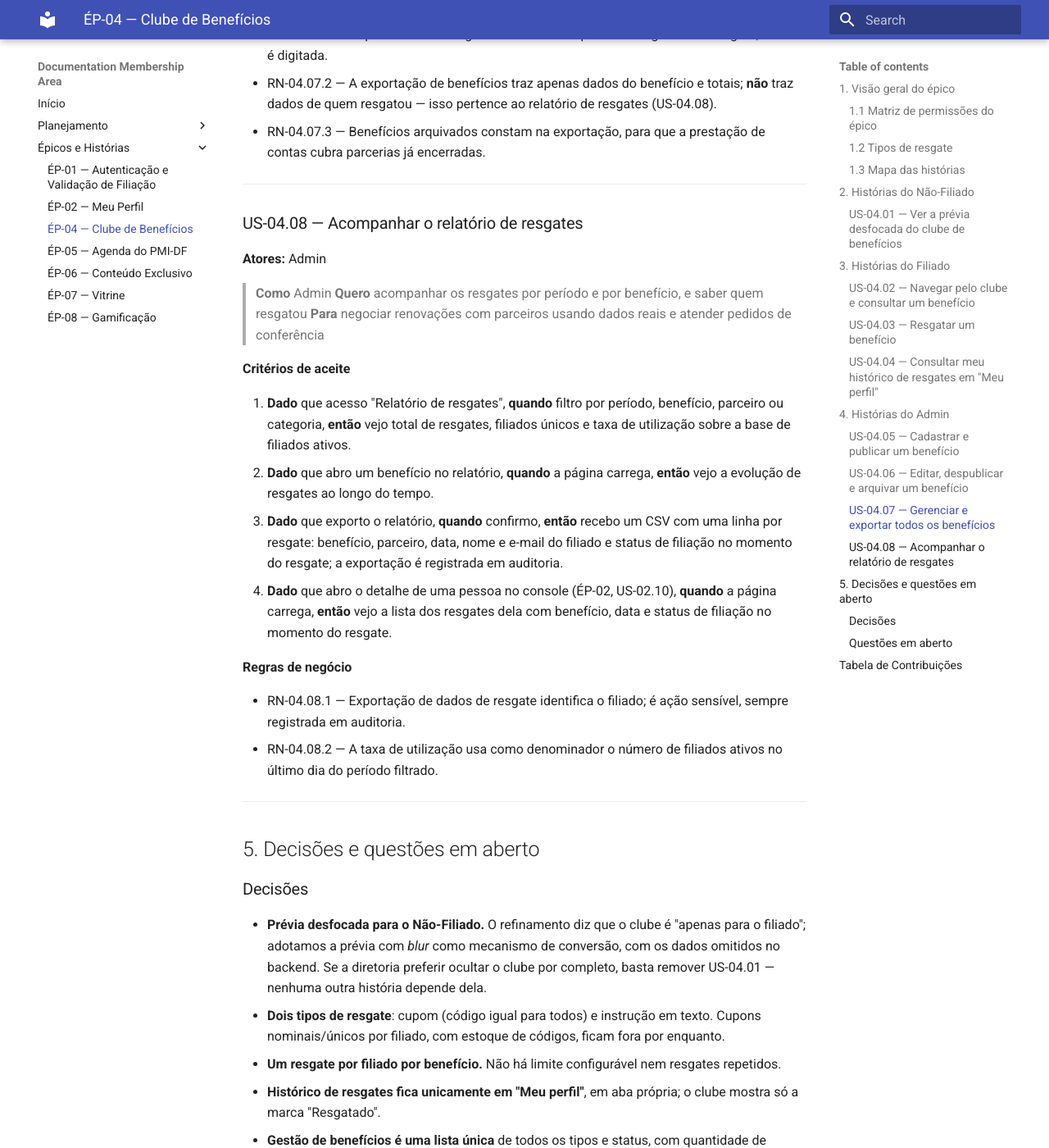
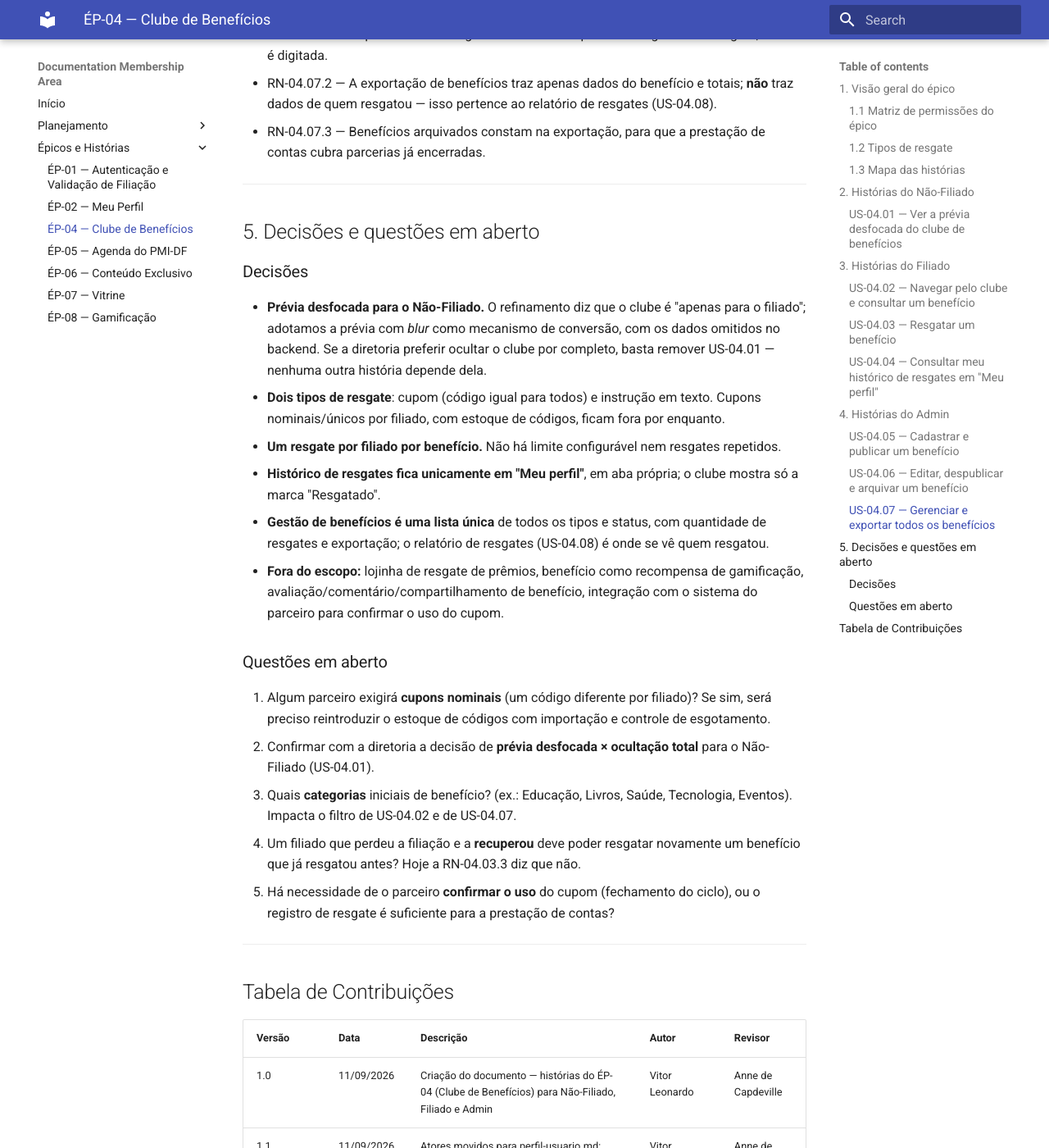
Before and after one commit to pmidf/documentation-membership-area, an MkDocs documentation site: the page built from docs/epicos-historias/clube-beneficios.md, in a window 1280 px wide and 1400 px high, scrolled down 7991 px. Shown: the whole window at 82% size. Built offline with MkDocs 1.6.1 and Material for MkDocs 9.7.7, drawn with Linux system fonts in a browser that asks for light colours.

Commit message:
Alterações finais

```diff
--- a/docs/epicos-historias/clube-beneficios.md
+++ b/docs/epicos-historias/clube-beneficios.md
@@ -229,27 +229,6 @@ Legenda: **L** = Ler · **P** = Prévia desfocada · **E** = Escrever · **—**
 - RN-04.07.2 — A exportação de benefícios traz apenas dados do benefício e totais; **não** traz dados de quem resgatou — isso pertence ao relatório de resgates (US-04.08).
 - RN-04.07.3 — Benefícios arquivados constam na exportação, para que a prestação de contas cubra parcerias já encerradas.
 
----
-
-### US-04.08 — Acompanhar o relatório de resgates
-
-**Atores:** Admin
-
-> **Como** Admin
-> **Quero** acompanhar os resgates por período e por benefício, e saber quem resgatou
-> **Para** negociar renovações com parceiros usando dados reais e atender pedidos de conferência
-
-**Critérios de aceite**
-
-1. **Dado** que acesso "Relatório de resgates", **quando** filtro por período, benefício, parceiro ou categoria, **então** vejo total de resgates, filiados únicos e taxa de utilização sobre a base de filiados ativos.
-2. **Dado** que abro um benefício no relatório, **quando** a página carrega, **então** vejo a evolução de resgates ao longo do tempo.
-3. **Dado** que exporto o relatório, **quando** confirmo, **então** recebo um CSV com uma linha por resgate: benefício, parceiro, data, nome e e-mail do filiado e status de filiação no momento do resgate; a exportação é registrada em auditoria.
-4. **Dado** que abro o detalhe de uma pessoa no console (ÉP-02, US-02.10), **quando** a página carrega, **então** vejo a lista dos resgates dela com benefício, data e status de filiação no momento do resgate.
-
-**Regras de negócio**
-
-- RN-04.08.1 — Exportação de dados de resgate identifica o filiado; é ação sensível, sempre registrada em auditoria.
-- RN-04.08.2 — A taxa de utilização usa como denominador o número de filiados ativos no último dia do período filtrado.
 
 ---
 
```
